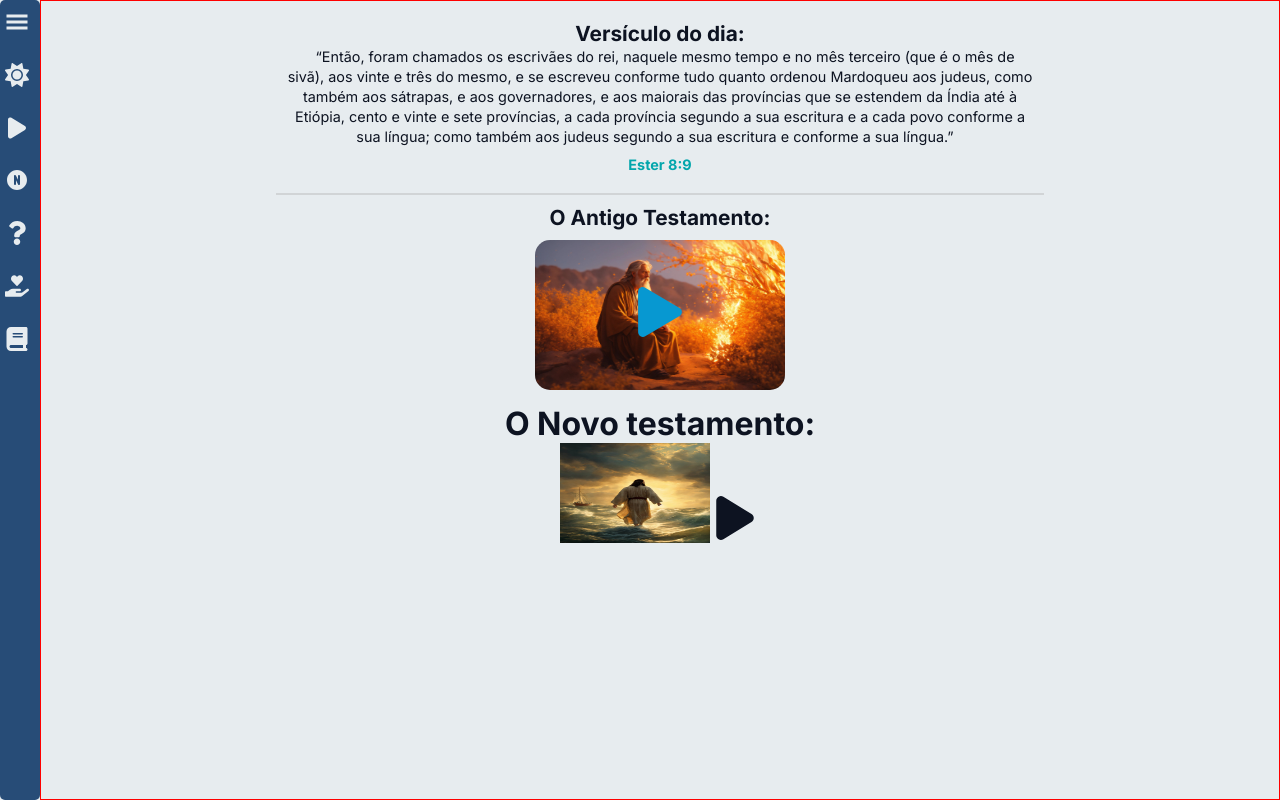
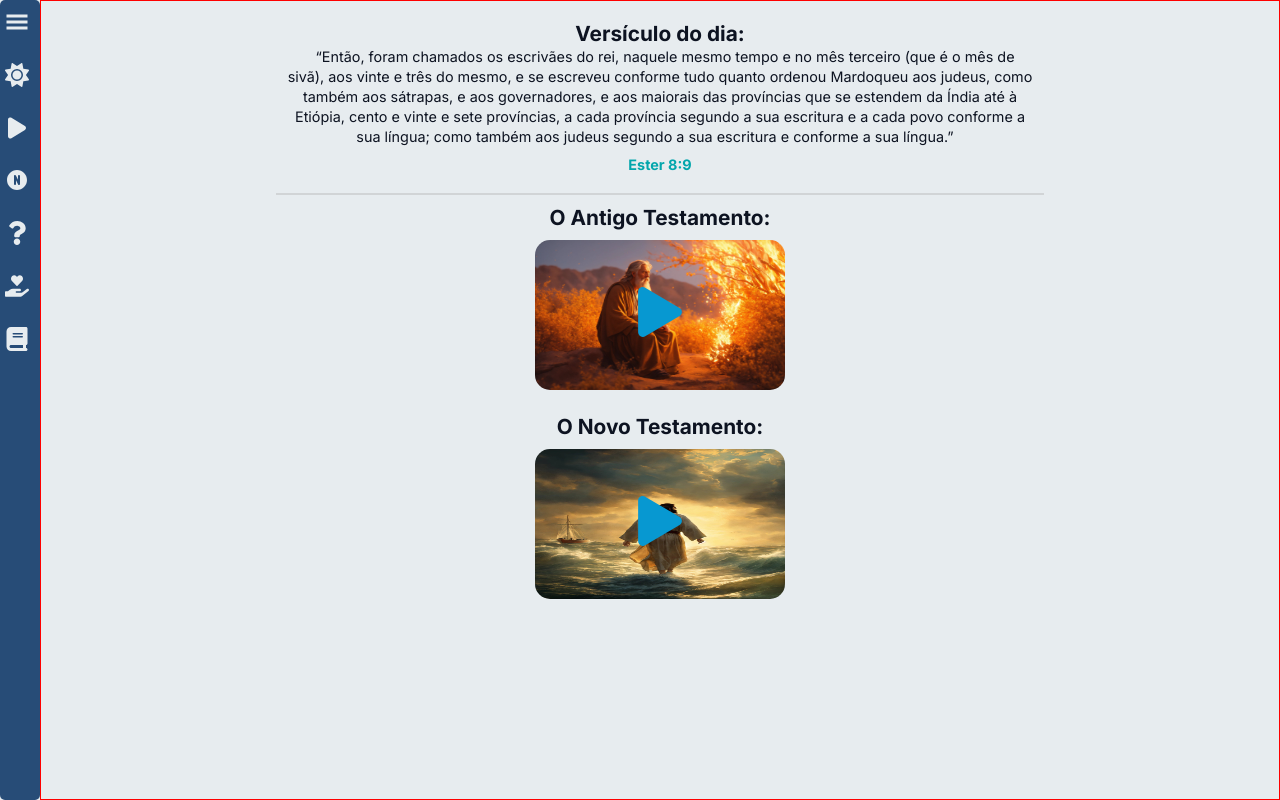
Before and after one commit to diegosales30/biblia-narrada, a Next.js app: page / in a window 1280 px wide. Built offline with nearby package versions, Linux system fonts and the light colour scheme.

Commit message:
feat: criando componente NovoTestamento

```diff
--- a/src/components/main/index.jsx
+++ b/src/components/main/index.jsx
@@ -7,21 +7,14 @@ import Image from "next/image";
 import { FaPlay } from "react-icons/fa6";
 import Versiculos from "../versiculos";
 import AntigoTestamento from "../antigoTestamento";
+import NovoTestamento from "../novoTestamento";
 
 const MainComponent = () => {
   return (
     <main className={styles.container}>
       <Versiculos />
       <AntigoTestamento />
-      <div className={styles.novotestamento}>
-        <h1>O Novo testamento:</h1>
-        <div>
-          <Link href="/novo-testamento">
-            <Image src={jesus} alt="img novo testamento" width={150} height={100} />
-            <FaPlay size={50} />
-          </Link>
-        </div>
-      </div>
+      <NovoTestamento/>
     </main>
   );
 }
--- /dev/null
+++ b/src/components/novoTestamento/index.jsx
@@ -0,0 +1,25 @@
+import Image from "next/image";
+import Link from "next/link";
+import { FaPlay } from "react-icons/fa";
+import jesus from "../../assets/jesus.jpg";
+import styles from "./novotestamento.module.scss";
+
+const NovoTestamento = () => {
+  return (
+    <div className={styles.container}>
+      <h1>O Novo Testamento:</h1>
+      <div>
+        <Link href="/antigo-testamento">
+          <Image
+            src={jesus}
+            alt="img novo testamento"
+            width={150}
+            height={100}
+          />
+          <FaPlay size={50} />
+        </Link>
+      </div>
+    </div>
+  );
+};
+export default NovoTestamento;
--- /dev/null
+++ b/src/components/novoTestamento/novotestamento.module.scss
@@ -0,0 +1,36 @@
+.container {
+  padding: 10px;
+  max-width: 768px;
+  margin: auto;
+  h1 {
+
+    font-size: 1.3rem;
+  }
+  div{
+    padding-top: 10px;
+    position: relative;
+    a {
+
+      img{
+        width: 250px;
+        height: 150px;
+        border-radius: 15px;
+        transition: transform 0.3s ease, box-shadow 0.3s ease;
+        &:hover {
+          cursor: pointer;
+          border-radius: 15px;
+          box-shadow: 2px 2px 10px 2px rgba(27, 27, 27, 0.397);
+          transform: translateY(-2px);
+        }
+      }
+      svg{
+        position: absolute;
+        top: 50%;
+        left: 50%;
+        transform: translate(-50%, -50%);
+        color: rgb(7, 152, 209);
+
+      }
+    }
+  }
+}
```
